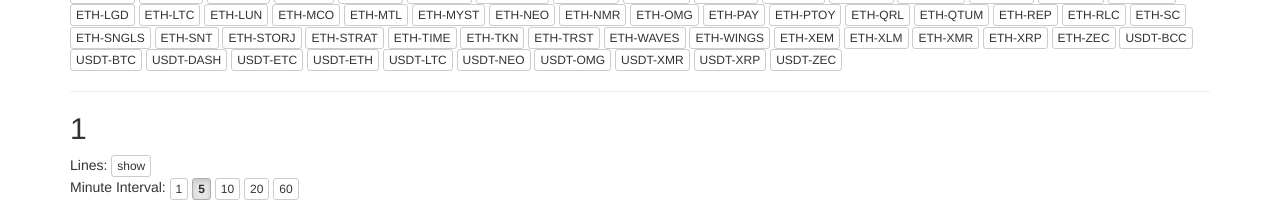
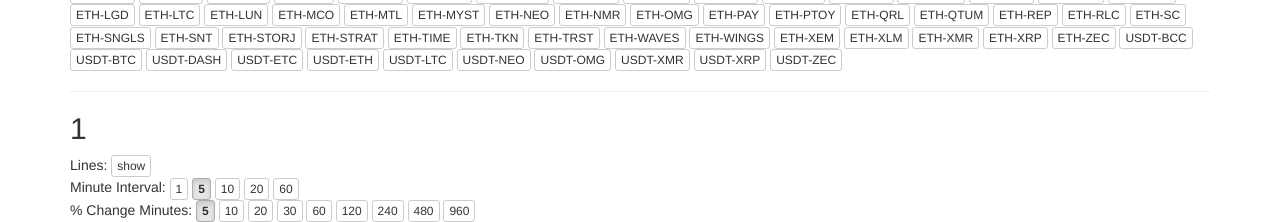
Before and after one commit to Jabbs/bitcoin-alerts, a Rails app: page /charts/1/1 in a window 1280 px wide. Shown: the part 318-540 px from the top of the page. Run offline with Rails 7, Linux system fonts and the light colour scheme; a map, chart or similar area stays blank; style sheets or scripts are compiled from the project's sources; parts of the project's set-up code (start-up, migrations or seed data) failed here and were passed over; some libraries are stand-ins or nearby versions.

Commit message:
eth price

```diff
--- a/app/controllers/charts_controller.rb
+++ b/app/controllers/charts_controller.rb
@@ -12,6 +12,7 @@ class ChartsController < ApplicationController
     dates << "17-9-2017 12pm".to_datetime.in_time_zone("Central Time (US & Canada)")
     dates << "18-9-2017 12pm".to_datetime.in_time_zone("Central Time (US & Canada)")
     dates << "19-9-2017 12pm".to_datetime.in_time_zone("Central Time (US & Canada)")
+    dates << "20-9-2017 12pm".to_datetime.in_time_zone("Central Time (US & Canada)")
     @prices_by_day = []
     @volumes_by_day = []
     @labels_by_day = []
@@ -21,23 +22,29 @@ class ChartsController < ApplicationController
     elsif params[:exchange] == 'bittrex'
       dates.each do |date|
         prices = BittrexMarketSummary.where(market_name: params[:currency_pair]).where("created_at >= ?", date.beginning_of_day).where("created_at <= ?", date.end_of_day).order(:id).pluck(:last)
+        btc_prices = BittrexMarketSummary.where(market_name: "USDT-BTC").where("created_at >= ?", date.beginning_of_day).where("created_at <= ?", date.end_of_day).order(:id).pluck(:last)
+        eth_prices = BittrexMarketSummary.where(market_name: "USDT-ETH").where("created_at >= ?", date.beginning_of_day).where("created_at <= ?", date.end_of_day).order(:id).pluck(:last)
         labels = BittrexMarketSummary.where(market_name: params[:currency_pair]).where("created_at >= ?", date.beginning_of_day).where("created_at <= ?", date.end_of_day).order(:id).pluck(:created_at)
         volumes = BittrexMarketSummary.where(market_name: params[:currency_pair]).where("created_at >= ?", date.beginning_of_day).where("created_at <= ?", date.end_of_day).order(:id).pluck(:base_volume)
-        labels = labels.map { |l| l.strftime("%-l:%M%P") }
+
+        if params[:currency_pair].include?("BTC-")
+          prices = (interval-1).step(prices.size-1, interval).map { |i| prices[i] * btc_prices[i] }
+          volumes = (interval-1).step(volumes.size-1, interval).map { |i| volumes[i] * btc_prices[i] }
+        elsif params[:currency_pair].include?("ETH-")
+          prices = (interval-1).step(prices.size-1, interval).map { |i| prices[i] * eth_prices[i] }
+          volumes = (interval-1).step(volumes.size-1, interval).map { |i| volumes[i] * eth_prices[i] }
+        else
+          prices = (interval-1).step(prices.size-1, interval).map { |i| prices[i] }
+          volumes = (interval-1).step(volumes.size-1, interval).map { |i| volumes[i] }
+        end
         interval = params[:interval].present? ? params[:interval].to_i : 5
-        prices = (interval-1).step(prices.size-1, interval).map { |i| prices[i] }
-        currency_multiplier = 1
-        if params[:currency_pair].include?("BTC-")
-          currency_multiplier = Numbers.average(BittrexMarketSummary.where(market_name: "USDT-BTC").where("created_at >= ?", date.beginning_of_day).where("created_at <= ?", date.end_of_day).pluck(:last))
-        elsif params[:currency_pair].include?("ETH-")
-          currency_multiplier = Numbers.average(BittrexMarketSummary.where(market_name: "USDT-ETH").where("created_at >= ?", date.beginning_of_day).where("created_at <= ?", date.end_of_day).pluck(:last))
-        end
-        prices = prices.map { |i| i * currency_multiplier }
-        volumes = (interval-1).step(volumes.size-1, interval).map { |i| volumes[i] * currency_multiplier }
-        @labels = (interval-1).step(labels.size-1, interval).map { |i| labels[i] }
+        percent_change_minutes = params[:percent_change_minutes].present? ? params[:percent_change_minutes].to_i : 5
+        @percent_changes = BittrexMarketSummary.where(market_name: params[:currency_pair]).where("created_at >= ?", date.beginning_of_day).where("created_at <= ?", date.end_of_day).order(:id).map { |bms| bms.percent_change(percent_change_minutes).round(2) }
+
+        @labels = (interval-1).step(labels.size-1, interval).map { |i| labels[i].strftime("%-l:%M%P") }
         @prices_by_day << prices
         @volumes_by_day << volumes
-        @labels_by_day << date.strftime("%m/%d") + " (avg vol: #{Numbers.average(volumes).round})"
+        @labels_by_day << date.strftime("%m/%d") + " (vol: $#{Numbers.average(volumes).round})"
       end
       @created = BittrexMarketSummary.where(market_name: params[:currency_pair]).first.created.in_time_zone("Central Time (US & Canada)").strftime("%m/%d/%y %-l:%M%P")
     elsif params[:exchange] == 'gdax'
--- a/app/models/bittrex_service.rb
+++ b/app/models/bittrex_service.rb
@@ -8,12 +8,14 @@ class BittrexService < ActiveRecord::Base
 
     if response["success"]
       btc_price = response["result"].select { |r| r["MarketName"] == "USDT-BTC" }.first["Last"]
+      eth_price = response["result"].select { |r| r["MarketName"] == "USDT-ETH" }.first["Last"]
       response["result"].each do |data|
         attrs = {}
         data.each do |k,v|
           attrs[k.underscore] = v
         end
         attrs["btc_price"] = btc_price
+        attrs["eth_price"] = eth_price
         BittrexMarketSummary.create(attrs)
       end
     else
--- a/app/models/poloniex_service.rb
+++ b/app/models/poloniex_service.rb
@@ -7,6 +7,7 @@ class PoloniexService < ActiveRecord::Base
     response = JSON.parse(response)
 
     btc_price = response["USDT_BTC"]["last"]
+    eth_price = response["USDT_ETH"]["last"]
 
     response.keys.each do |currency_pair|
       attrs = {}
@@ -16,6 +17,7 @@ class PoloniexService < ActiveRecord::Base
       end
       attrs["currency_pair"] = currency_pair
       attrs["btc_price"] = btc_price
+      attrs["eth_price"] = eth_price
       PoloniexQuote.create(attrs)
     end
 
--- a/app/views/charts/show.html.erb
+++ b/app/views/charts/show.html.erb
@@ -36,6 +36,16 @@
             <% active_class = params[:interval].try(:to_i) == n ? 'active' : '' %>
             <% active_class = 'active' if n == 5 && !params[:interval].present? %>
             <%= link_to n, add_params_to_url(request.url, {"interval" => n.to_s}), class: "btn btn-default btn-xs #{active_class}" %>
+          <% end %>
+        </div>
+      </div>
+      <div class="row">
+        <div class="col-md-12">
+          % Change Minutes:
+          <% [5,10,20,30,60,120,240,480,960].each do |n| %>
+            <% active_class = params[:percent_change_minutes].try(:to_i) == n ? 'active' : '' %>
+            <% active_class = 'active' if n == 5 && !params[:percent_change_minutes].present? %>
+            <%= link_to n, add_params_to_url(request.url, {"percent_change_minutes" => n.to_s}), class: "btn btn-default btn-xs #{active_class}" %>
           <% end %>
         </div>
       </div>
--- /dev/null
+++ b/db/migrate/20170921122904_add_eth_price_to_quotes.rb
@@ -0,0 +1,6 @@
+class AddEthPriceToQuotes < ActiveRecord::Migration
+  def change
+    add_column :poloniex_quotes, :eth_price, :decimal, precision: 25, scale: 10
+    add_column :bittrex_market_summaries, :eth_price, :decimal, precision: 25, scale: 10
+  end
+end
```
Also changed, not shown: app/models/bittrex_market_summary.rb (+15 -0 lines), db/schema.rb, lib/tasks/get_quote.rake, lib/tasks/pull_data.rake, lib/tasks/update_btc_price.rake (added).
